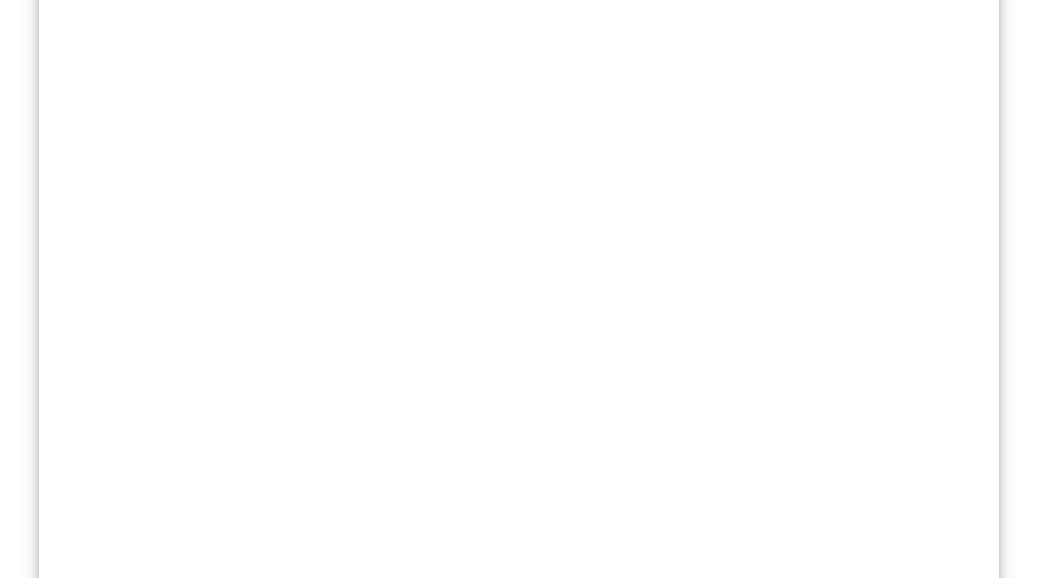
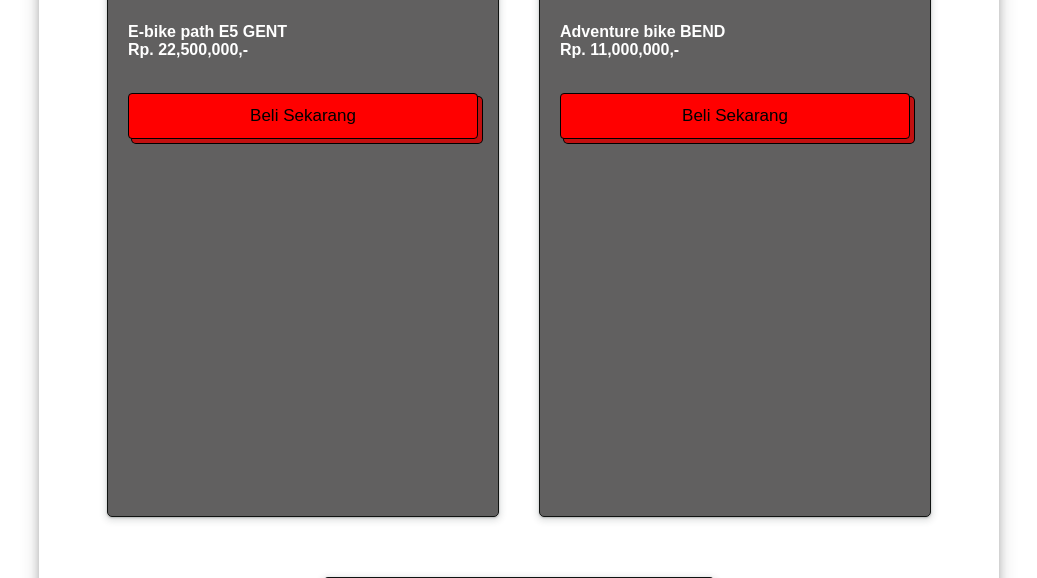
Before and after one commit to andirchmd/Project-Akhir-Web, a PHP site: page /product.php in a window 1280 px wide. Shown: the part 1331-1909 px from the top of the page, without its empty margins (121-1158 px from the left). Run offline with PHP 8.4, Linux system fonts and the light colour scheme; the visitor is signed in with stand-in values (Sample User, id 1); data comes from the database, SQL or seed files in the repository; some libraries are stand-ins or nearby versions.

Commit message:
new ui for products and add some backend
njirlah pusing

```diff
--- a/addproc.php
+++ b/addproc.php
@@ -4,7 +4,8 @@
   ob_start();
   session_start();
   ob_end_clean();
-  if(isset($_SESSION["username"])){
+  $namaakun = $_SESSION["username"];
+  if(isset($_SESSION["username"]) && $namaakun == "Andi"){
   }else{
       echo header("location:index.php");
   }
--- a/addproduct.php
+++ b/addproduct.php
@@ -2,7 +2,8 @@
     ob_start();
     session_start();
     ob_end_clean();
-    if(isset($_SESSION["username"])){
+    $namaakun = $_SESSION["username"];
+    if(isset($_SESSION["username"]) && $namaakun == "Andi"){
     }else{
         echo header("location:index.php");
     }
--- a/admin.php
+++ b/admin.php
@@ -2,7 +2,8 @@
     ob_start();
     session_start();
     ob_end_clean();
-    if(isset($_SESSION["username"])){
+    $namaakun = $_SESSION["username"];
+    if(isset($_SESSION["username"]) && $namaakun == "Andi"){
     }else{
         echo header("location:index.php");
     }
@@ -26,7 +27,7 @@
 <body>
 <header>
         <div class="container">
-            <h1><img src="https://www.polygonbikes.com/wp-content/themes/polygon2021/assets/images/logo-white.png" alt="" srcset=""></h1>
+            <h1><a href="index.php"><img src="https://www.polygonbikes.com/wp-content/themes/polygon2021/assets/images/logo-white.png" alt="" srcset=""></a></h1>
             <ul class="navbar">
                 <li><a href="admin.php"><i class="fa fa-fw fa-bicycle"></i> Product</a></li>
                 <li><a href="historyUser.php"><i class="fa fa-fw fa-history"></i> Riwayat Login</a></li>
--- a/css/style.css
+++ b/css/style.css
@@ -111,6 +111,8 @@
 }
 section{
     padding: 50px 0;
+    height: auto;
+    overflow-y: scroll;
 }
 section h3{
     padding: 20px 0;
@@ -120,6 +122,148 @@
 .container tr th{
     width: 70%;
 }
+
+.nover{
+    overflow: hidden;
+}
+
+/* Main Content */
+.maincard{
+    background-position: center;
+    background-size: cover;
+    position: relative;
+    height: 100vh;
+    padding-bottom: 30px ;
+    width: 100%;
+    min-height: 200px;
+    display: flex;
+    flex-wrap: wrap;
+    justify-content: center;
+    position: relative;
+    /* background-color: rgb(255, 255, 255); */
+  }
+
+   .maincard h2{
+    position: absolute;
+    color:black;
+    /* font-weight: 400; */
+    font-size: 40px;
+    text-align: left;
+  }
+
+  .card{
+    cursor: pointer;
+    position: relative;
+    background:rgba(58, 57, 57, 0.8);
+    border: 1px solid rgb(27, 24, 24);
+    padding: 20px;
+    margin-top: 60px;
+    /* margin-bottom: 60px; */
+    margin-left: 20px;
+    margin-right: 20px;
+    min-height: 150px;
+    border: 1px solid #101311;
+    border-radius: 5px;
+    box-shadow: rgba(60, 64, 67, 0.3) 0px 1px 2px 0px, rgba(60, 64, 67, 0.15) 0px 2px 6px 2px;
+    transition: 0.6s ease;
+  }
+
+  .card:hover{
+    box-shadow: rgba(0, 0, 0, 0.25) 0px 14px 28px, rgba(0, 0, 0, 0.22) 0px 10px 10px;
+    transform: translateY(-10px);
+  }
+
+  .maincard .card .content{
+    text-align: start;
+    max-height: 250px;
+    border-radius: 4px;
+    background: transparent;
+  }
+
+  .maincard .card .deskrip{
+    padding: 12px 0;
+  }
+
+  .card .deskrip p{
+    padding: 12px 0px;
+    margin-bottom: 10px;
+    color: rgb(255, 255, 255);
+    font-size: 16px;
+    font-weight: 900;
+  }
+
+  .button-50 {
+    appearance: button;
+    background-color: red;
+    background-image: none;
+    border: 1px solid #000;
+    border-radius: 4px;
+    box-shadow: #C21010 4px 4px 0 0,#000 4px 4px 0 1px;
+    box-sizing: border-box;
+    color: black;
+    cursor: pointer;
+    display: inline-block;
+    font-family: sans-serif;
+    font-size: 17px;
+    font-weight: 500;
+    line-height: 20px;
+    margin: 0 5px 10px 0;
+    overflow: visible;
+    padding: 12px 40px;
+    text-align: center;
+    text-transform: none;
+    touch-action: manipulation;
+    user-select: none;
+    -webkit-user-select: none;
+    vertical-align: middle;
+    white-space: nowrap;
+    width: 100%;
+  }
+
+  .button-50:focus {
+    text-decoration: none;
+  }
+
+  .button-50:hover {
+    text-decoration: none;
+  }
+
+  .button-50:active {
+    box-shadow: rgba(0, 0, 0, .125) 0 3px 5px inset;
+    outline: 0;
+  }
+
+  .button-50:not([disabled]):active {
+    box-shadow: rgb(124, 51, 51) 2px 2px 0 0, #000 2px 2px 0 1px;
+    transform: translate(2px, 2px);
+  }
+
+  @media (min-width: 768px) {
+    .button-50 {
+      padding: 12px 50px;
+    }
+  }
+
+  @media (max-width: 650px) {
+    .maincard{
+      padding: 5px;
+
+    }
+    .maincard .card {
+      text-align: start;
+      display: grid;
+      grid-template-columns: auto;
+      max-height: 350px;
+      padding: 10px;
+    }
+  }
+  @media (max-width: 390px){
+    .maincard .card {
+      margin-top: 120px;
+    }
+  }
+/* Line terakhir Main Content */
+
 .box{
     display: flex;
     align-items: center;
@@ -154,6 +298,7 @@
     /* display: grid; */
     grid-template-columns: 1fr 1fr;
     min-height: 70vh;
+    height: 70vh;
     width: 75vw;
     margin: 0 auto;
     box-shadow: 0 4px 8px 0 rgba(0, 0, 0, 0.2), 0 6px 20px 0 rgba(0, 0, 0, 0.19);
--- a/delete.php
+++ b/delete.php
@@ -3,7 +3,8 @@
 ob_start();
 session_start();
 ob_end_clean();
-if(isset($_SESSION["username"])){
+$namaakun = $_SESSION["username"];
+if(isset($_SESSION["username"]) && $namaakun == "Andi"){
 $id = $_GET["id"];
 $query = mysqli_query($db, "SELECT * FROM product WHERE id_product=$id");
 $hasil = mysqli_fetch_array($query);
--- a/editproduct.php
+++ b/editproduct.php
@@ -4,7 +4,8 @@
 ob_start();
 session_start();
 ob_end_clean();
-if(isset($_SESSION["username"])){
+$namaakun = $_SESSION["username"];
+if(isset($_SESSION["username"]) && $namaakun == "Andi"){
 }else{
     echo header("location:index.php");
 }
--- a/js/script.js
+++ b/js/script.js
@@ -2,6 +2,7 @@
 const body = document.querySelector('body');
 const box = document.querySelector('section');
 const nav = document.querySelector('header');
+const bike = document.getElementById('jasa');
 
 toggle.addEventListener('click', function(){
     this.classList.toggle('bi-moon');
@@ -12,19 +13,25 @@
         box.style.background = 'white';
         nav.style.background = '#ffffff';
         nav.style.color = 'black';
+        jasa.style.color = 'black';
+        jasa.style.background = '#ffffff';
         body.style.transition = '2s';
         box.style.transition = '2s';
         nav.style.transition = '2s';
+        jasa.style.transition = '2s';
     }else{
         alert('Ganti ke Dark Mode?');
         body.style.background = '#0d0c0c';
-        body.style.color = 'black';
+        body.style.color = 'white';
         box.style.background = '#242323';
         nav.style.background = '#151515';
         nav.style.color = 'white';
+        jasa.style.color = 'white';
+        jasa.style.background = '#242323';
         body.style.transition = '2s';
         box.style.transition = '2s';
         nav.style.transition = '2s';
+        jasa.style.transition = '2s';
     }
 });
 
--- a/logout.php
+++ b/logout.php
@@ -6,7 +6,8 @@
 date_default_timezone_set("Asia/Makassar");
 $tanggal = date("Y-m-d H:i:s");
 $user = $_SESSION['user'];
-$query = mysqli_query($db, "UPDATE riwayat_login SET waktu_logout ='$tanggal' WHERE nama_user='$user'");
+$tanggal1 =$_SESSION['time'];
+$query = mysqli_query($db, "UPDATE riwayat_login SET waktu_logout ='$tanggal' WHERE nama_user='$user' AND waktu_login='$tanggal1'");
 if($query){
     echo " <script>
         alert('berhasil logout');
--- a/product.php
+++ b/product.php
@@ -1,3 +1,8 @@
+<?php
+    ob_start();
+    session_start();
+    ob_end_clean();
+?>
 <!DOCTYPE html>
 <html lang="en">
 
@@ -27,51 +32,53 @@
             <ul class="navbar">
                 <li><a href="index.php"><i class="fa fa-fw fa-home"></i> Home</a></li>
                 <li class="active"><a href="product.php"><i class="fa fa-fw fa-bicycle"></i> Product</a></li>
-                <!-- <li><a href="aboutme.php">My Self</a></li> -->
-                <!-- <li><a href="crude/index.php">List Data</a></li> -->
-                <li><a href="login.php"><i class="fa fa-fw fa-user"></i> Login</a></li>
-                <!-- <li><a href="">
-                        <form action="logout.php" method="post" class="tbl"><button type="submit" name="logout"
-                                class="lgt">logout</button>
-                        </form>
-                    </a></li> -->
+                <?php
+                if(isset($_SESSION["username"])){
+                    $nama = $_SESSION["username"];?>
+                        <?php if($nama == "Andi"){?>
+                        <li><a href="admin.php"><i class="fa fa-fw fa-tachometer"></i>Dashboard</a></li>
+                        <?php }?>
+                <li><a href="#"><i class="fa fa-fw fa-user"></i><?=ucfirst($nama)?></a></li>
+                <li><a href="logout.php"><i class="fa fa-fw fa-sign-out"></i>Logout</a></li>
+                <?php }else{?>
+                <li><a href="login.php"><i class="fa fa-fw fa-user"></i>Login</a></li>
+                <?php }?>
                 <li><a href="#"><i class="bi-brightness-high-fill" id="toggleDark"></i></a></li>
             </ul>
         </div>
     </header>
 
-    <!--Product-->
-    <section class="product">
-        <div class="container">
-            <h3>BIKES</h3>
-            <div class="box">
+    <!-- product -->
+    <section class="">
+        <!-- <div class="container"> -->
+            <div id="jasa" class="maincard">
+            <h2>BIKES</h2>
                 <?php
                     require 'connect.php';
                     $result = mysqli_query($db, "SELECT * FROM product order by id_product asc");
                     $i = 0;
                     while($row = mysqli_fetch_assoc($result)){$i++;
-                    // if($i % 5 == 0){
                 ?>
-                    <div>
-                        <img src="assets/<?=$row['gambar_product'];?>" alt="product" width="100%">
-                        <p><?=$row['nama_product'];?><br> <b>Rp. <?=number_format($row['harga_product'],0,",",".")?>,-</b></p>
-                        <button style="margin: 20px 0px 0px 0px; padding: 5px;">Tambahkan</button>
+                <div class="card">
+                    <img src="assets/<?=$row['gambar_product'];?>" class="content" width="350px"/>
+                    <div class="deskrip">
+                        <p><?=$row['nama_product'];?><br>Rp. <?=number_format($row['harga_product'],0,".",",");?>,-</p>
+                    </div>
+                    <a href="buy.php?id=<?php echo $row['id_product'] ?>"><button class="button-50" role="button" name="button">Beli Sekarang</button></a>
                 </div>
                 <?php
                 }
                 ?>
             </div>
-
-        </div>
-
+        <!-- </div> -->
     </section>
 
     <!--Footer-->
-    <footer>
+    <!-- <footer>
         <div class="">
             <small>Copyright &copy; 2022 - Polygon, All Right Reserved.</small>
         </div>
-    </footer>
+    </footer> -->
     <script src="js/script.js"></script>
 </body>
 
```
Also changed, not shown: buy.php (added, +14 -0 lines), historyUser.php (+4 -3 lines), index.php (+18 -9 lines), login.php (+11 -2 lines), assets/Adventure bike BEND R2.png (added), assets/E-bike path E5 GENT.png (renamed from assets/Path-E5-Gent-768x576-removebg-preview.png), assets/Muntain Bike Siskiu T7.png (renamed from assets/Siskiu-T7-P-768x576.png), assets/Road Bike polygon Helios A8X.png (renamed from assets/helios_a8x-removebg-preview.png), assets/Siskiu-N9-P-768x576.png (deleted). Lines whose indentation alone changed are shown as unchanged.
